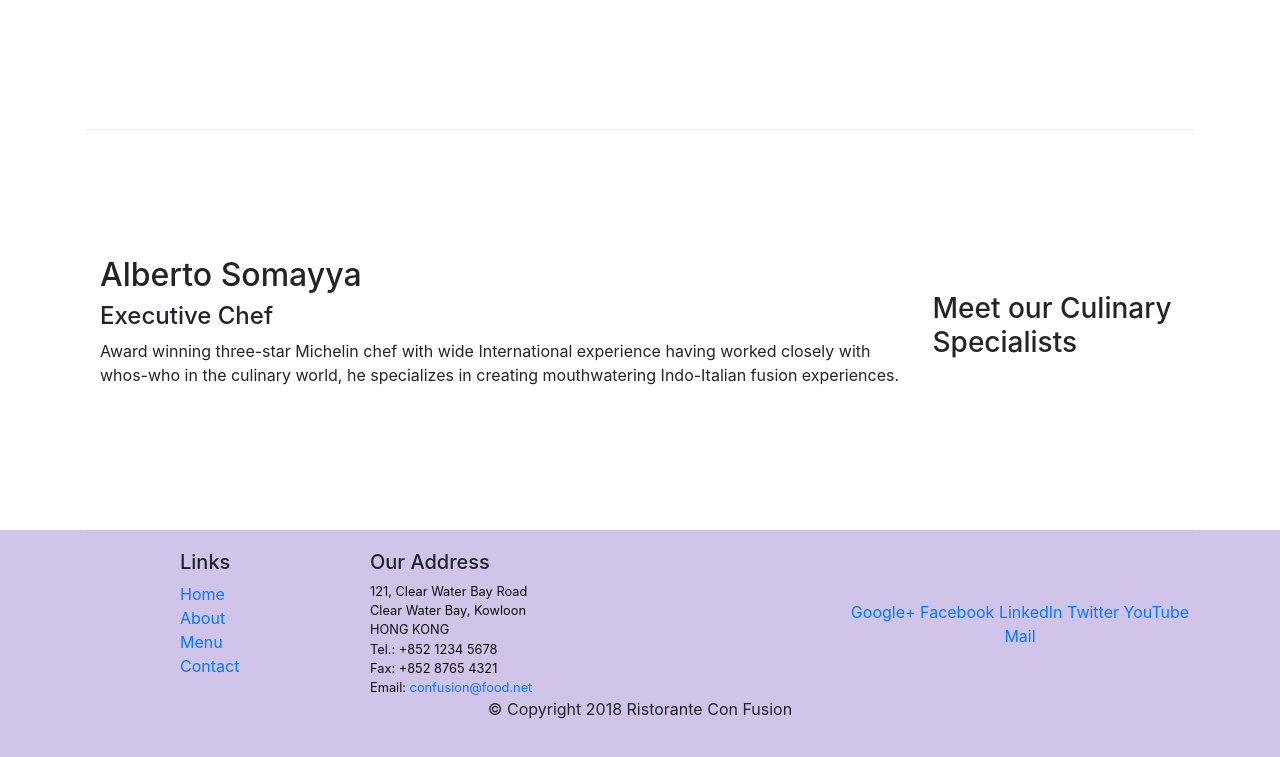
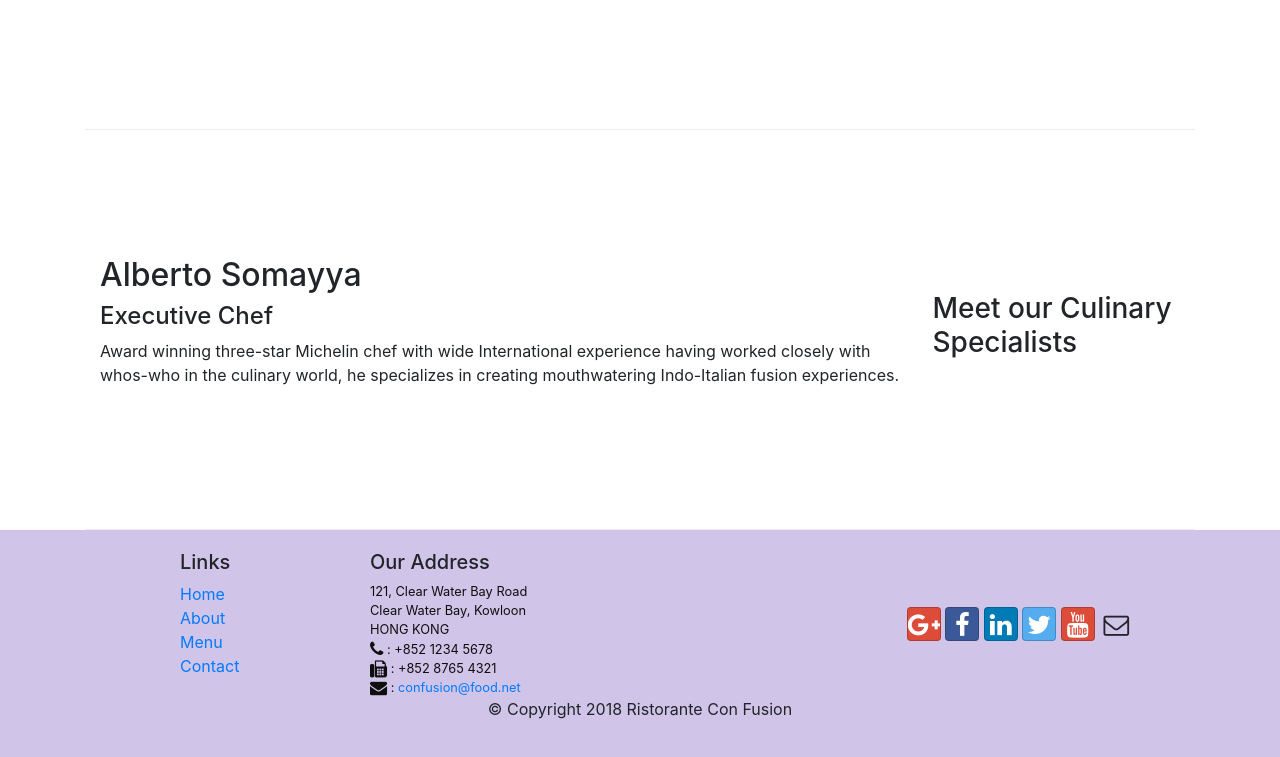
Before and after one commit to magnuslopes23/bootstrap4, a website: page index.html in a window 1280 px wide. Shown: the part 1004-1761 px from the top of the page. Drawn offline with nearby package versions, Linux system fonts and the light colour scheme.

Commit message:
font awesome and bootstrap-social

```diff
--- a/index.html
+++ b/index.html
@@ -9,6 +9,8 @@
 
         <!-- Bootstrap CSS -->
         <link rel="stylesheet" href="node_modules/bootstrap/dist/css/bootstrap.min.css">
+        <link rel="stylesheet" href="node_modules/font-awesome/css/font-awesome.min.css">
+        <link rel="stylesheet" href="node_modules/bootstrap-social/bootstrap-social.css">
         <link rel="stylesheet" href="css/styles.css">
     <title>Ristorante Con Fusion</title>
 </head>
@@ -22,10 +24,10 @@
             <a class="navbar-brand" href="#">Ristorante Con Fusion</a>
             <div class="collapse navbar-collapse" id="Navbar">
                 <ul class="navbar-nav mr-auto">
-                    <li class="nav-item active"><a class="nav-link" href="#">Home</a></li>
-                    <li class="nav-item"><a class="nav-link" href="./aboutus.html">Aboutus</a></li>
-                    <li class="nav-item"><a class="nav-link" href="#">menu</a></li>
-                    <li class="nav-item"><a class="nav-link" href="#">contact</a></li>
+                    <li class="nav-item active"><a class="nav-link" href="#"><i class="fa fa-home fa-lg"></i> Home</a></li>
+                    <li class="nav-item "><a class="nav-link" href="./aboutus.html"><i class="fa fa-info fa-lg"></i> Aboutus</a></li>
+                    <li class="nav-item"><a class="nav-link" href="#"><i class="fa fa-list fa-lg"></i> Menu</a></li>
+                    <li class="nav-item"><a class="nav-link" href="#"><i class="fa fa-address-card fa-lg"></i> Contact</a></li>
                 </ul>
             </div>
         </div>
@@ -96,19 +98,19 @@
 		              121, Clear Water Bay Road<br>
 		              Clear Water Bay, Kowloon<br>
 		              HONG KONG<br>
-		              Tel.: +852 1234 5678<br>
-		              Fax: +852 8765 4321<br>
-		              Email: <a href="mailto:confusion@food.net">confusion@food.net</a>
+		              <i class="fa fa-phone fa-lg"></i> : +852 1234 5678<br>
+		              <i class="fa fa-fax fa-lg"></i> : +852 8765 4321<br>
+		              <i class="fa fa-envelope fa-lg"></i> : <a href="mailto:confusion@food.net">confusion@food.net</a>
 		           </address>
                 </div>
                 <div class="col-12 col-sm-4 align-self-center">
                     <div class="text-center">
-                        <a href="http://google.com/+">Google+</a>
-                        <a href="http://www.facebook.com/profile.php?id=">Facebook</a>
-                        <a href="http://www.linkedin.com/in/">LinkedIn</a>
-                        <a href="http://twitter.com/">Twitter</a>
-                        <a href="http://youtube.com/">YouTube</a>
-                        <a href="mailto:">Mail</a>
+                        <a class="btn btn-social-icon btn-google" href="http://google.com/+"><i class="fa fa-google-plus fa-lg"></i></a>
+                        <a class="btn btn-social-icon btn-facebook" href="http://www.facebook.com/profile.php?id="><i class="fa fa-facebook fa-lg" ></i></a>
+                        <a class="btn btn-social-icon btn-linkedin" href="http://www.linkedin.com/in/"><i class="fa fa-linkedin fa-lg"></i></a>
+                        <a class="btn btn-social-icon btn-twitter" href="http://twitter.com/"><i class="fa fa-twitter fa-lg"></i></a>
+                        <a class="btn btn-social-icon btn-google" href="http://youtube.com/"><i class="fa fa-youtube fa-lg"></i></a>
+                        <a class="btn btn-social-icon " href="mailto:"><i class="fa fa-envelope-o fa-lg"></i></a>
                     </div>
                 </div>
            </div>
--- a/package.json
+++ b/package.json
@@ -15,6 +15,8 @@
   },
   "dependencies": {
     "bootstrap": "^4.5.0",
+    "bootstrap-social": "^5.1.1",
+    "font-awesome": "^4.7.0",
     "jquery": "^3.5.1",
     "popper.js": "^1.16.1"
   }
```
Also changed, not shown: aboutus.html (+15 -13 lines), 1 other file.
